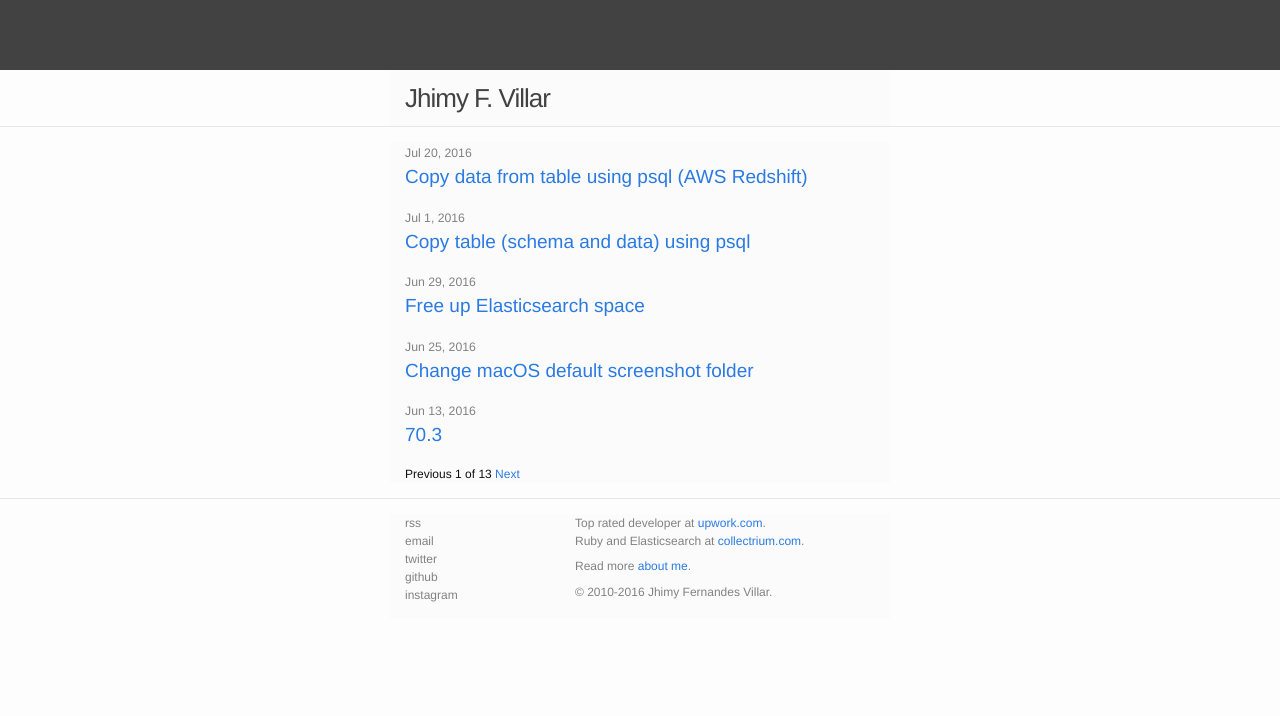
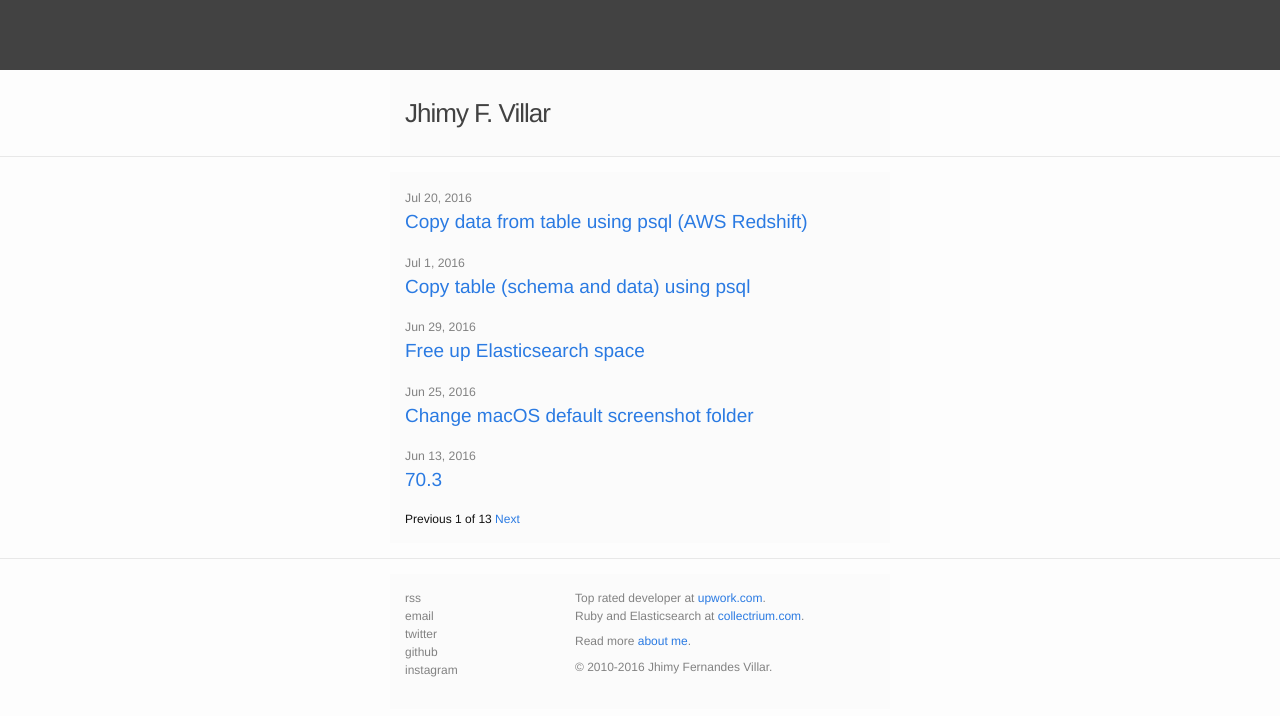
Before and after one commit to stjhimy/stjhimy.github.io, a Jekyll site: the page built from index.html, in a window 1280 px wide. Shown: the top 716 px of the page. Built offline with Jekyll 4.4.1, drawn with Linux system fonts in a browser that asks for light colours; the list of posts is cut into pages by our own code.

Commit message:
Fix wrapper padding

```diff
--- a/_sass/_base.scss
+++ b/_sass/_base.scss
@@ -162,6 +162,8 @@ pre {
     margin-left: auto;
     padding-right: $spacing-unit;
     padding-left: $spacing-unit;
+    padding-top: $spacing-unit;
+    padding-bottom: $spacing-unit;
     @extend %clearfix;
     background-color: #fbfbfb;
 
```
